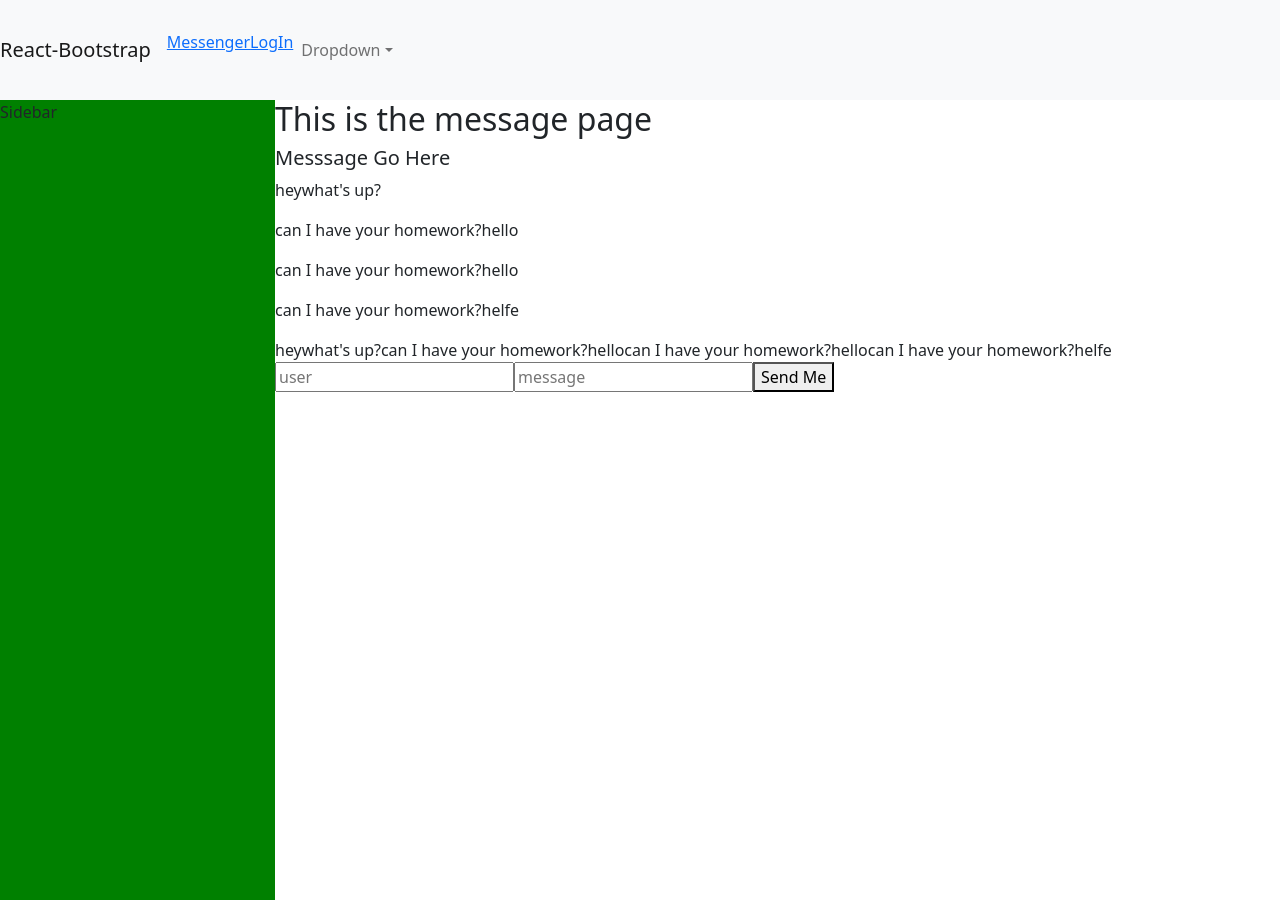
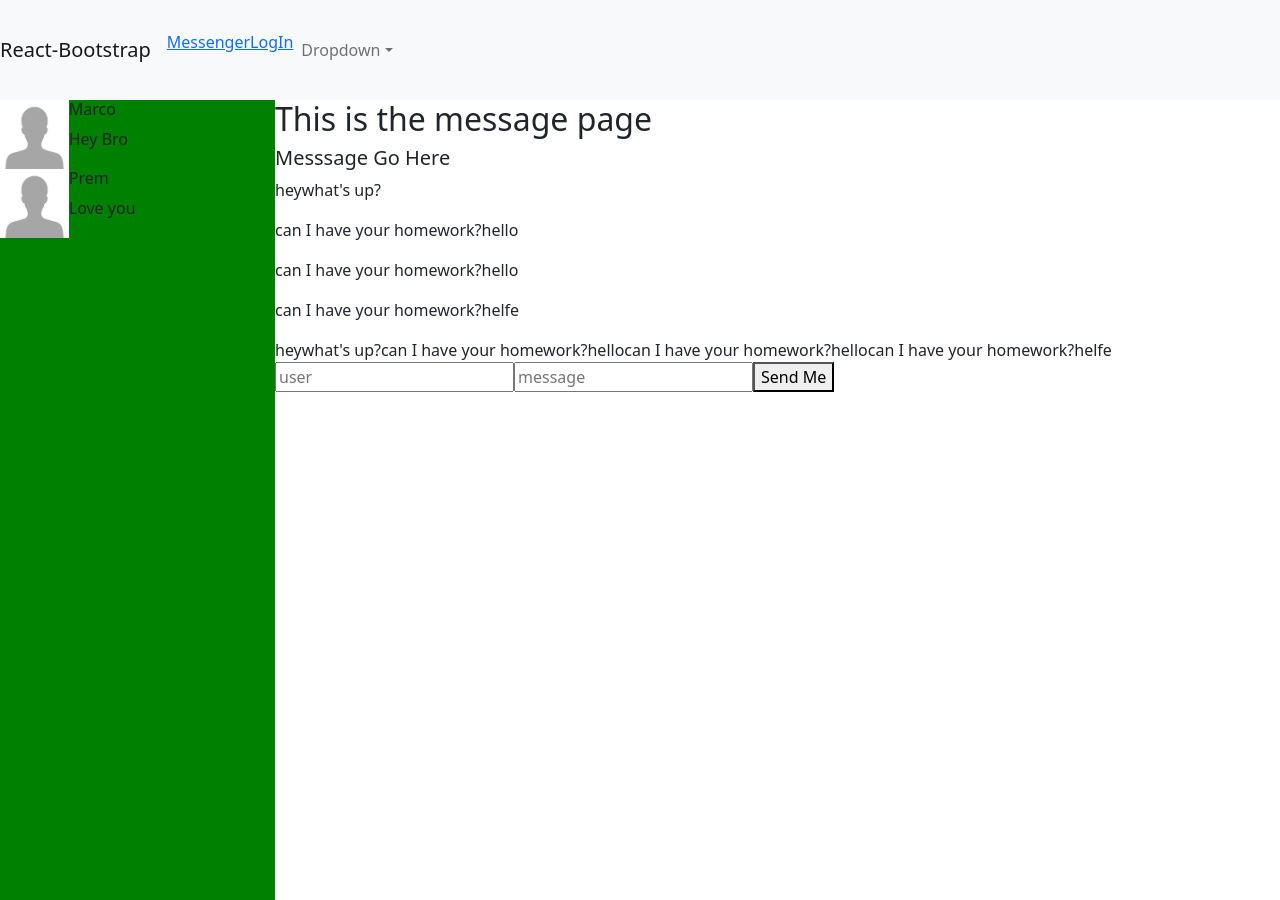
Before and after one commit to SethY8s/Facebook-Clone, a React (Create React App) app: page /message in a window 1280 px wide. Built offline with nearby package versions, Linux system fonts and the light colour scheme; no server answers.

Commit message:
basic styling to sidebar

```diff
--- a/src/comp/message/sidebar/Sidebar.tsx
+++ b/src/comp/message/sidebar/Sidebar.tsx
@@ -1,8 +1,26 @@
-import React from 'react'
-import './_sidebar.scss'
+import React from 'react';
+import './_sidebar.scss';
+const photo = require('../../../images/photo.jpg');
 
 export default function Sidebar() {
   return (
-    <div id='sidebar'>Sidebar</div>
-  )
+    <div id="sidebar">
+      <div className='d-flex flex-column'>
+        <div className="d-flex">
+          <img className="w-25" src={photo} alt="friend" />
+          <span>
+            <h6>Marco</h6>
+            <p>Hey Bro</p>
+          </span>
+        </div>
+        <div className="d-flex">
+          <img className="w-25" src={photo} alt="friend" />
+          <span>
+            <h6>Prem</h6>
+            <p>Love you</p>
+          </span>
+        </div>
+      </div>
+    </div>
+  );
 }
```
Also changed, not shown: src/images/photo.jpg (added).
